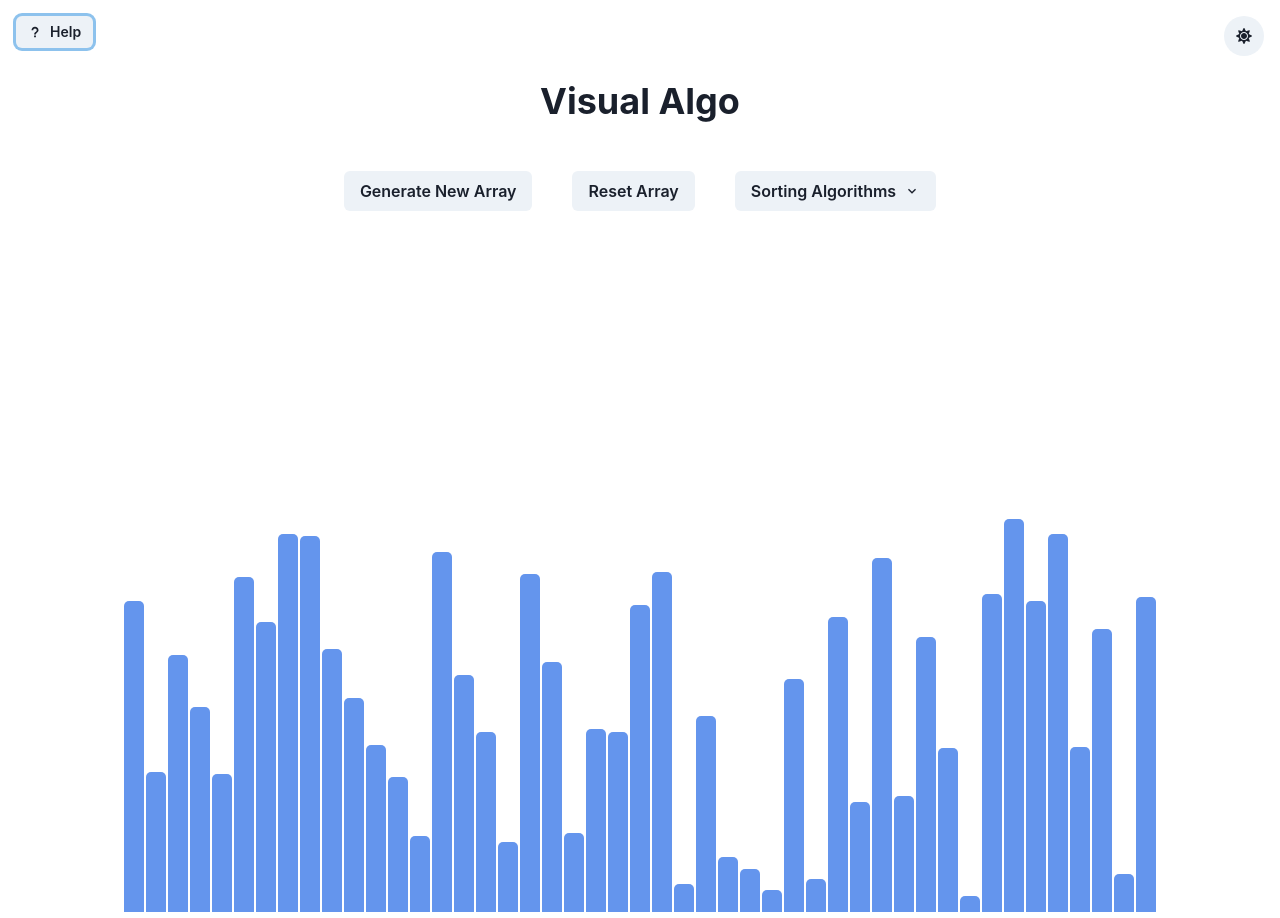
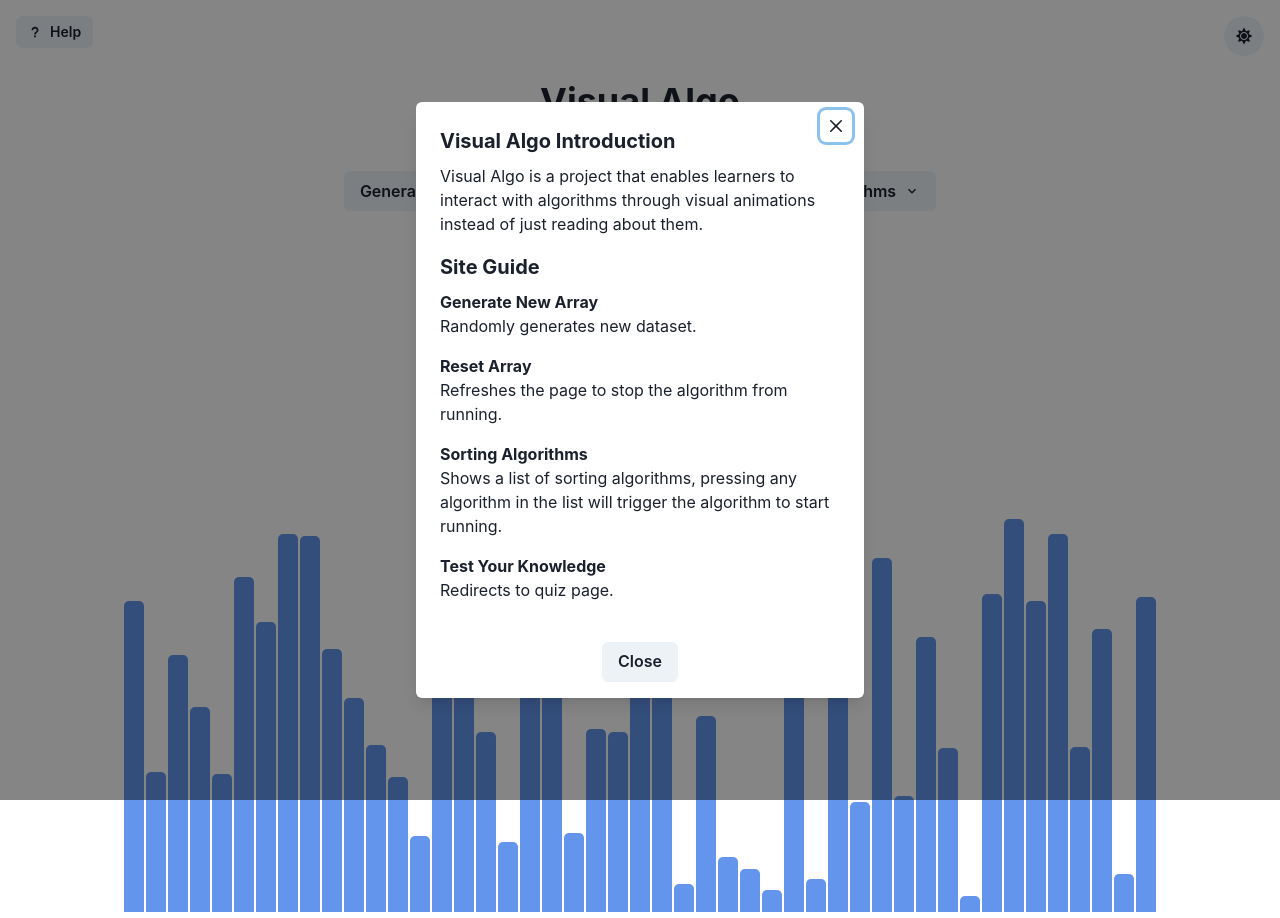
Before and after one commit to waitingonalice/Visual-Algo, a React (Create React App) app in the folder src/: page / in a window 1280 px wide. Both pictures are taken after a click on the button "Help". Built offline with nearby package versions, Linux system fonts and the light colour scheme; the HTML template or start-up script is replaced by a standard one.

Commit message:
added modal for help button using chakra UI. TODO - Add descriptive modal for sorting algorithms with multiple pages that can be cycled through

```diff
--- a/src/App.js
+++ b/src/App.js
@@ -1,25 +1,13 @@
 import React from 'react';
 import { SortingVisual } from './components/SortingVisual';
-import { VStack, Heading, Button, IconButton, useColorMode, Box, HStack, Center } from '@chakra-ui/react'
+import { VStack, Heading, IconButton, useColorMode, Box} from '@chakra-ui/react'
 import { FaSun, FaMoon } from 'react-icons/fa'
-import { IoMdHelp } from 'react-icons/io'
+import { HelpModal } from './components/Modal'
+
 
 export default function App() {
   const { colorMode, toggleColorMode } = useColorMode();
 
-  function HelpModal() {
-    return (
-      <>
-        <Button leftIcon={<IoMdHelp />}
-          colorScheme='gray'
-          size='sm'
-          variant='solid' >
-          Help
-        </Button>
-
-      </>
-    )
-  }
 
   function ColorMode() {
     return (
@@ -36,7 +24,7 @@ export default function App() {
   return (
     <>
       <Box className='topLayer' p={4}>
-        <HelpModal></HelpModal>
+        <HelpModal/>
         <ColorMode />
       </Box>
 
--- /dev/null
+++ b/src/components/Modal.jsx
@@ -0,0 +1,70 @@
+import React from 'react'
+import { Modal, ModalOverlay, ModalCloseButton, ModalContent, ModalFooter, ModalHeader, ModalBody } from '@chakra-ui/react'
+import { Button, Text, Box } from '@chakra-ui/react'
+import { GenerateButton } from './Button'
+import { useDisclosure } from '@chakra-ui/react'
+import { IoMdHelp } from 'react-icons/io'
+
+export function HelpModal() {
+  const { isOpen, onOpen, onClose } = useDisclosure()
+  return (
+    <>
+      <Button leftIcon={<IoMdHelp />} colorScheme='gray' size='sm' variant='solid' onClick={onOpen}>
+        Help
+      </Button>
+
+      <Modal isOpen={isOpen} onClose={onClose} isCentered>
+        <ModalOverlay />
+        <ModalContent>
+          <ModalCloseButton />
+          <ModalBody>
+            <Box mt={"1rem"} mb={'0.5rem'}>
+              <Text fontWeight={'bold'} fontSize="20">Visual Algo Introduction</Text>
+            </Box>
+
+            <Box mb="1rem">
+              Visual Algo is a project that enables learners to interact with algorithms through visual animations instead of just reading about them.
+            </Box>
+            <Text fontWeight={"bold"} fontSize={20} mb = '0.5rem'>Site Guide</Text>
+            <Text fontWeight='bold'>
+              Generate New Array
+            </Text>
+              <Box mb="1rem">
+                Randomly generates new dataset.
+              </Box>
+
+            <Text fontWeight='bold'>
+              Reset Array
+            </Text>
+              <Box mb="1rem">
+                Refreshes the page to stop the algorithm from running.
+              </Box>
+
+            <Text fontWeight='bold'>
+              Sorting Algorithms
+            </Text>
+              <Box mb="1rem">
+                Shows a list of sorting algorithms, pressing any algorithm in the list will trigger the algorithm to start running.
+              </Box>
+
+            <Text fontWeight='bold'>
+              Test Your Knowledge
+            </Text>
+              <Box mb="1rem">
+                Redirects to quiz page.
+              </Box>
+          </ModalBody>
+          <ModalFooter justifyContent={'center'}>
+            <GenerateButton myClass = 'closeBtn' handleClick={onClose}>
+              Close
+            </GenerateButton>
+          </ModalFooter>
+        </ModalContent>
+      </Modal>
+    </>
+
+  )
+}
+
+
+export default HelpModal
```
